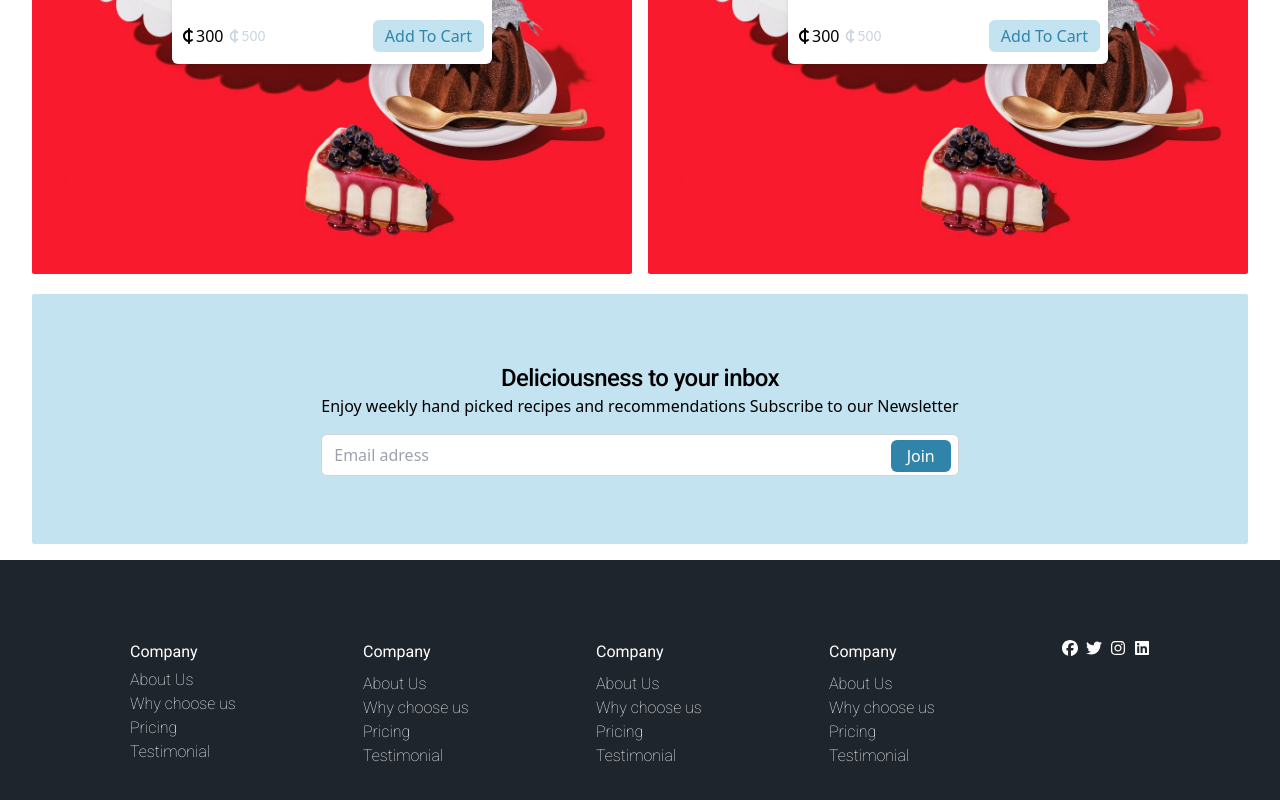
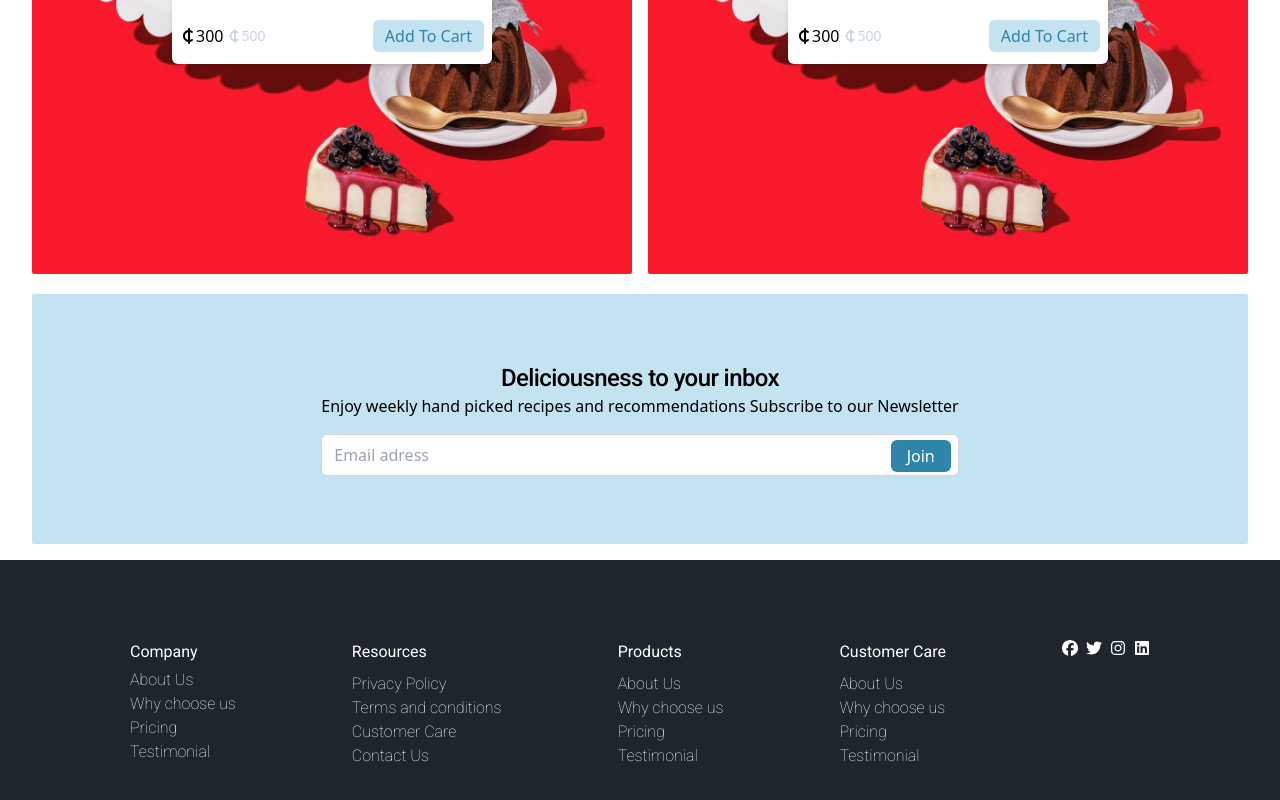
Before and after one commit to FlackoCodes/store-front, a React (Vite) app: page / in a window 1280 px wide. Shown: the part 3399-4199 px from the top of the page. Built offline with nearby package versions, Linux system fonts and the light colour scheme.

Commit message:
feat: footer links

```diff
--- a/src/components/Footer.tsx
+++ b/src/components/Footer.tsx
@@ -30,7 +30,24 @@ export default function Footer() {
           </ul>
         </div>
         <div className="flex flex-col gap-2">
-          <h3>Company</h3>
+          <h3>Resources</h3>
+          <ul className="list-none">
+            <li>
+              <Link to={"/"}>Privacy Policy</Link>
+            </li>
+            <li>
+              <Link to={"/"}>Terms and conditions</Link>
+            </li>
+            <li>
+              <Link to={"/"}>Customer Care</Link>
+            </li>
+            <li>
+              <Link to={"/"}>Contact Us</Link>
+            </li>
+          </ul>
+        </div>
+        <div className="flex flex-col gap-2">
+          <h3>Products</h3>
           <ul className="list-none">
             <li>
               <Link to={"/"}>About Us</Link>
@@ -47,24 +64,7 @@ export default function Footer() {
           </ul>
         </div>
         <div className="flex flex-col gap-2">
-          <h3>Company</h3>
-          <ul className="list-none">
-            <li>
-              <Link to={"/"}>About Us</Link>
-            </li>
-            <li>
-              <Link to={"/"}>Why choose us</Link>
-            </li>
-            <li>
-              <Link to={"/"}>Pricing</Link>
-            </li>
-            <li>
-              <Link to={"/"}>Testimonial</Link>
-            </li>
-          </ul>
-        </div>
-        <div className="flex flex-col gap-2">
-          <h3>Company</h3>
+          <h3>Customer Care</h3>
           <ul className="list-none">
             <li>
               <Link to={"/"}>About Us</Link>
```
